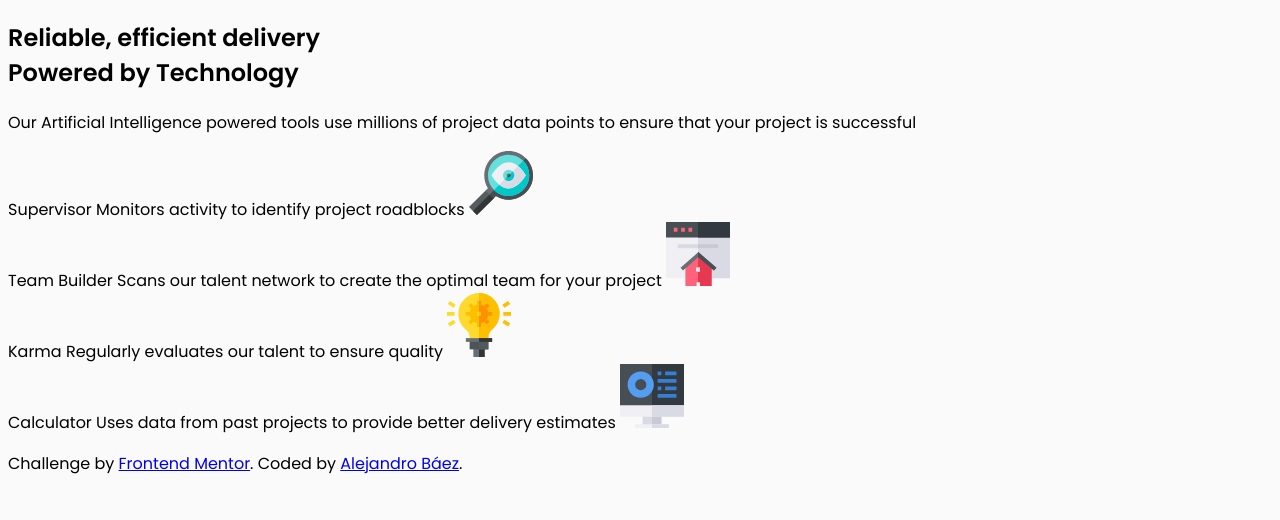
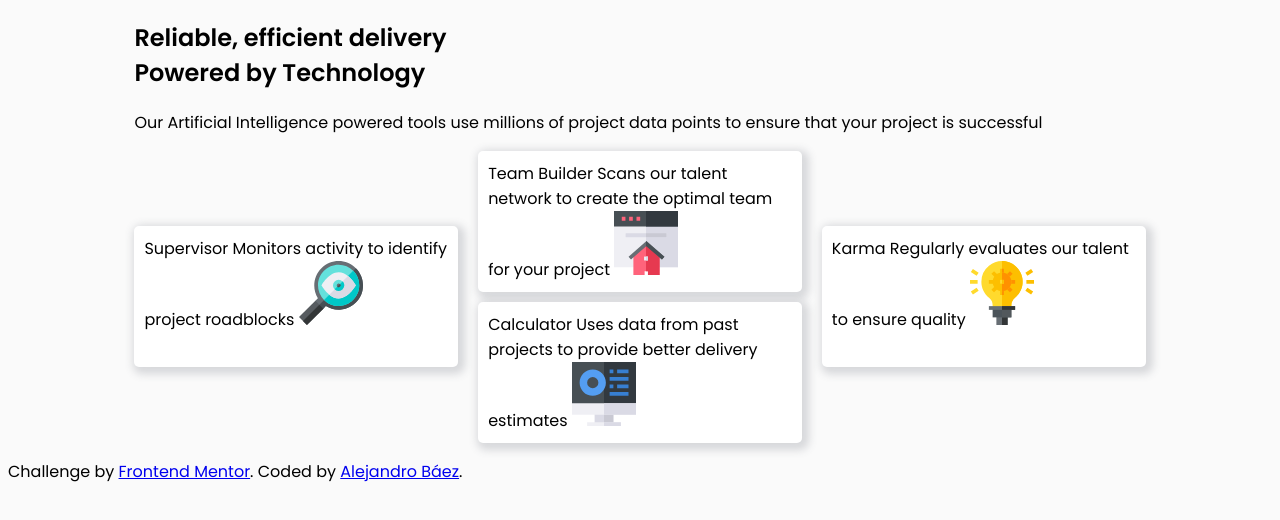
Before and after one commit to alexbaezd/card-feature-section, a plain HTML site: page index.html in a window 1280 px wide. Drawn offline with Linux system fonts and the light colour scheme.

Commit message:
📏 Create Layout with CSS Grid

```diff
--- a/styles.css
+++ b/styles.css
@@ -22,3 +22,64 @@ body {
   font-family: var(--font-family);
   background-color: var(--very-Light-Gray);
 }
+
+.container {
+  width: 90%;
+  margin: 0 auto;
+}
+/*Layout*/
+.parent {
+  display: grid;
+  grid-template-columns: repeat(6, 1fr);
+  grid-template-rows: repeat(4, 1fr);
+  grid-column-gap: 20px;
+  grid-row-gap: 10px;
+}
+
+.div1 {
+  /*
+    css-grid => Shorthand 👇
+                grid-area: 1 / 1 / 2 / 7;
+
+  */
+  grid-row-start: 1;
+  grid-row-end: 2;
+  grid-column-start: 1;
+  grid-column-end: 7;
+}
+.div2 {
+  grid-area: 2 / 1 / 3 / 7;
+}
+.div3 {
+  grid-area: 3 / 1 / 4 / 7;
+}
+.div4 {
+  grid-area: 4 / 1 / 5 / 7;
+}
+
+/*Components*/
+.card {
+  background: white;
+  box-shadow: 3px 3px 8px 4px hsla(234, 12%, 34%, 0.2);
+  padding: 10px;
+  border-radius: 5px;
+}
+
+@media (min-width: 576px) {
+  .container {
+    width: 80%;
+  }
+  .div1 {
+    grid-area: 2 / 1 / 4 / 3;
+  }
+
+  .div2 {
+    grid-area: 1 / 3 / 3 / 5;
+  }
+  .div3 {
+    grid-area: 2 / 5 / 4 / 7;
+  }
+  .div4 {
+    grid-area: 3 / 3 / 5 / 5;
+  }
+}
```
